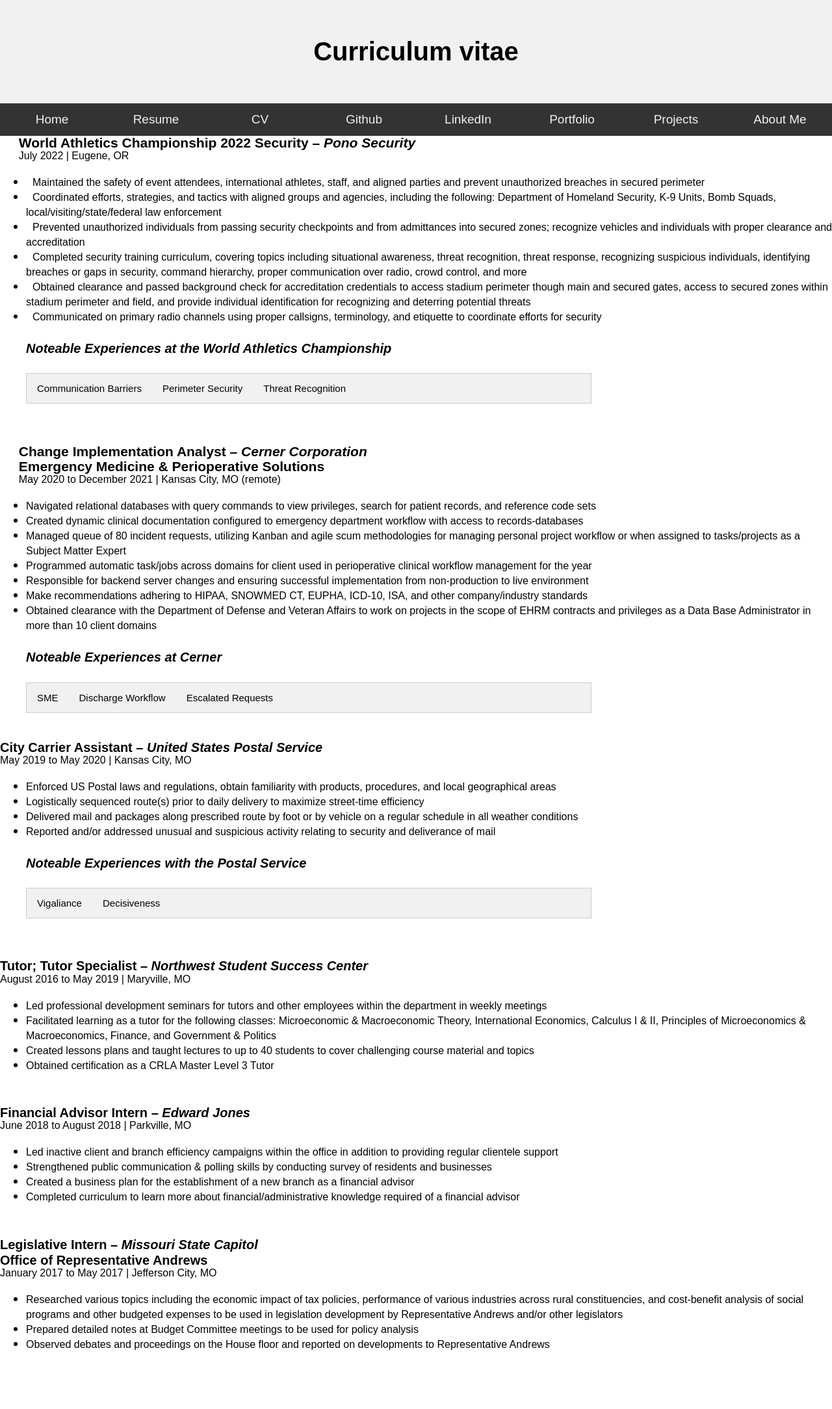
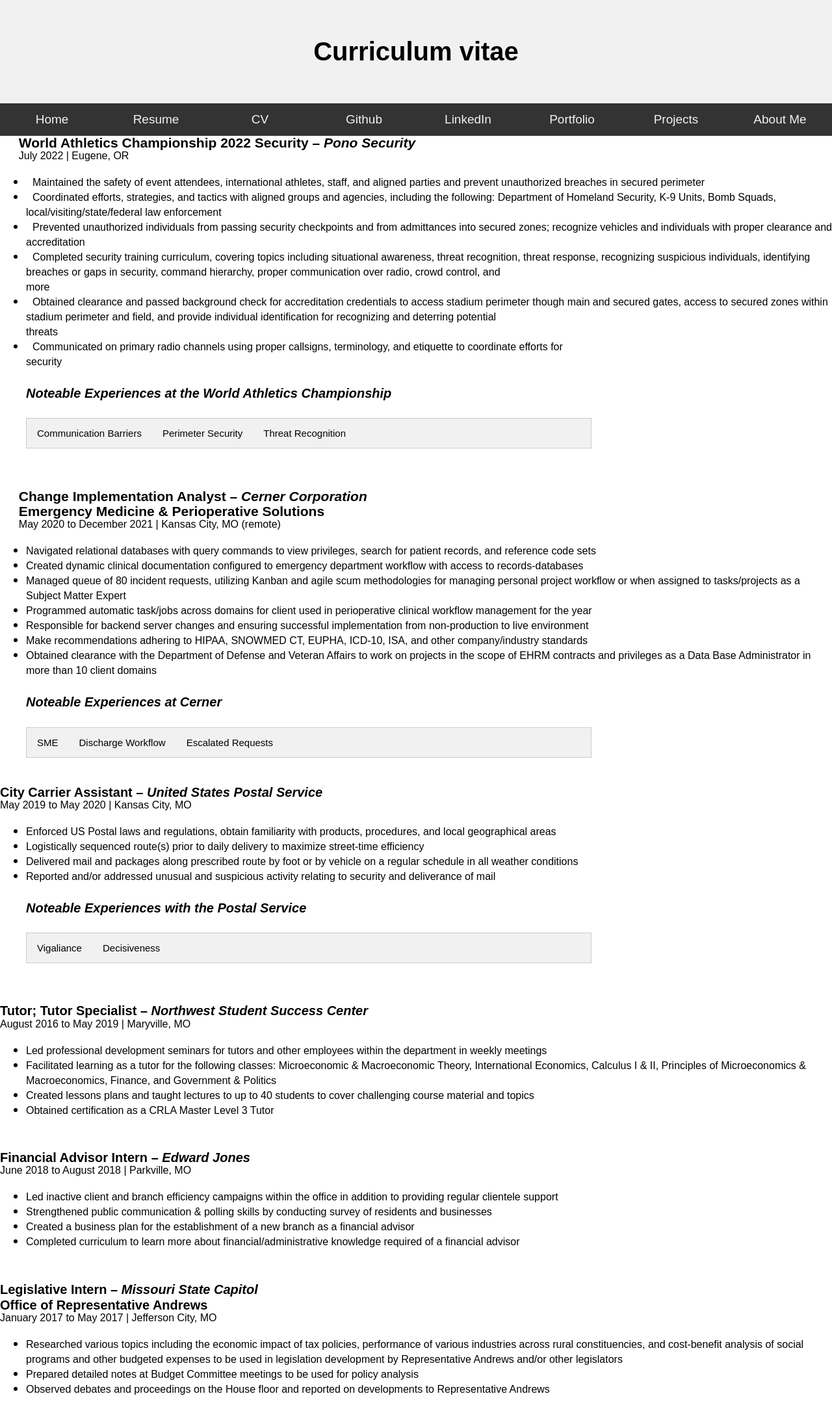
Before and after one commit to k-brew/personal-site, a Jekyll site: the page built from files/CV.html, in a window 1280 px wide. Shown: the whole page at 65% size. Built offline with Jekyll 4.4.1, drawn with Linux system fonts in a browser that asks for light colours; before the commit the page ends 2099 px from its top, so only the background shows below that.

Commit message:
Update CV.html

```diff
--- a/files/CV.html
+++ b/files/CV.html
@@ -282,10 +282,10 @@
 <ul>
     <li><span style='padding-right:150px;padding-left:10px;line-height:107%;font-family:"Arial",sans-serif;font-family:"Arial",sans-serif;font-size:12.0pt;color:black;'>Maintained the safety of event attendees, international athletes, staff, and aligned parties and prevent unauthorized breaches in secured perimeter&nbsp;</span></li>
     <li><span style='padding-right:150px;padding-left:10px;line-height:107%;font-family:"Arial",sans-serif;font-family:"Arial",sans-serif;font-size:12.0pt;color:black;'>Coordinated efforts, strategies, and tactics with aligned groups and agencies, including the following: Department of Homeland Security, K-9 Units, Bomb Squads, local/visiting/state/federal law enforcement</span></li>
-    <li><span style='mpadding-right:150px;padding-left:10px;line-height:107%;font-family:"Arial",sans-serif;font-family:"Arial",sans-serif;font-size:12.0pt;color:black;'>Prevented unauthorized individuals from passing security checkpoints and from admittances into secured zones; recognize vehicles and individuals with proper clearance and accreditation</span></li>
-    <li><span style='padding-right:150px;padding-left:10px;line-height:107%;font-family:"Arial",sans-serif;font-family:"Arial",sans-serif;font-size:12.0pt;color:black;'>Completed security training curriculum, covering topics including situational awareness, threat recognition, threat response, recognizing suspicious individuals, identifying breaches or gaps in security, command hierarchy, proper communication over radio, crowd control, and more</span></li>
-    <li><span style='padding-right:150px;padding-left:10px;line-height:107%;font-family:"Arial",sans-serif;font-family:"Arial",sans-serif;font-size:12.0pt;color:black;'>Obtained clearance and passed background check for accreditation credentials to access stadium perimeter though main and secured gates, access to secured zones within stadium perimeter and field, and provide individual identification for recognizing and deterring potential threats</span></li>
-    <li><span style='padding-right:150px;padding-left:10px;line-height:107%;font-family:"Arial",sans-serif;font-family:"Arial",sans-serif;font-size:12.0pt;color:black;'>Communicated on primary radio channels using proper callsigns, terminology, and etiquette to coordinate efforts for security</span></li>
+    <li><span style='padding-right:250px;padding-left:10px;line-height:107%;font-family:"Arial",sans-serif;font-family:"Arial",sans-serif;font-size:12.0pt;color:black;'>Prevented unauthorized individuals from passing security checkpoints and from admittances into secured zones; recognize vehicles and individuals with proper clearance and accreditation</span></li>
+    <li><span style='padding-right:250px;margin-right:250px;padding-left:10px;line-height:107%;font-family:"Arial",sans-serif;font-family:"Arial",sans-serif;font-size:12.0pt;color:black;'>Completed security training curriculum, covering topics including situational awareness, threat recognition, threat response, recognizing suspicious individuals, identifying breaches or gaps in security, command hierarchy, proper communication over radio, crowd control, and more</span></li>
+    <li><span style='padding-right:250px;margin-right:250px;padding-left:10px;line-height:107%;font-family:"Arial",sans-serif;font-family:"Arial",sans-serif;font-size:12.0pt;color:black;'>Obtained clearance and passed background check for accreditation credentials to access stadium perimeter though main and secured gates, access to secured zones within stadium perimeter and field, and provide individual identification for recognizing and deterring potential threats</span></li>
+    <li><span style='padding-right:250px;margin-right:250px;padding-left:10px;line-height:107%;font-family:"Arial",sans-serif;font-family:"Arial",sans-serif;font-size:12.0pt;color:black;'>Communicated on primary radio channels using proper callsigns, terminology, and etiquette to coordinate efforts for security</span></li>
 
 <h4><b><em>Noteable Experiences at the World Athletics Championship</em></b></h4>
 
```
